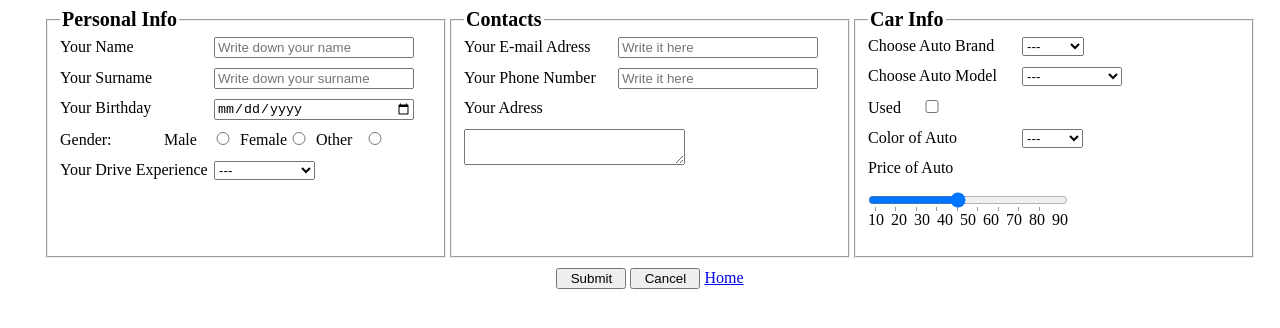
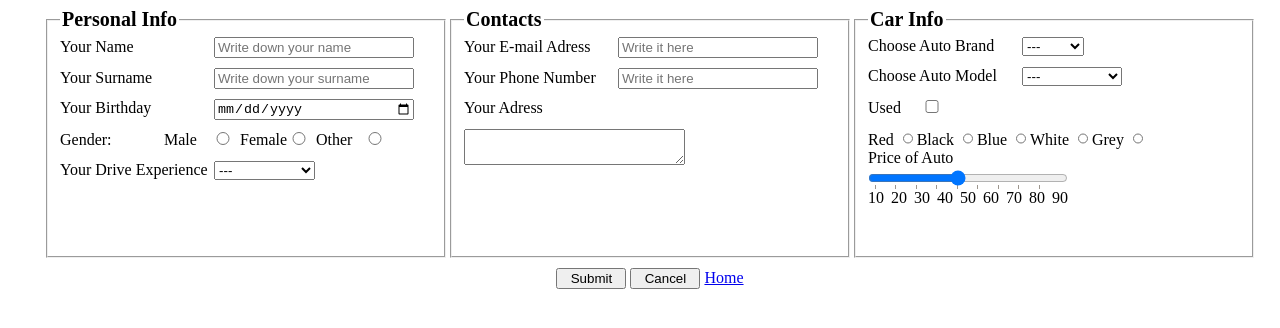
Before and after one commit to Ragy4a/carshop, a plain HTML site: page form.html in a window 1280 px wide. Drawn offline with Linux system fonts and the light colour scheme.

Commit message:
Add files via upload

```diff
--- a/assets/css/form.css
+++ b/assets/css/form.css
@@ -53,11 +53,30 @@ input[type='range'] {
     width: 20px;
     margin-left: -100px;
 }
-
+.autocolor{
+    width: 270px;
+    height: fit-content;
+    display: flex;
+    justify-content: space-between;
+}
+.autocolor > div{
+    width: fit-content;
+}
+.autocolor > div > label{
+    width: fit-content;
+    height: fit-content;
+}
+.autocolor > div > input{
+    width: 10px;
+    margin-right: -5px;
+}
 .price{
     display: flex;
     flex-direction: column;
     width: 200px;
+}
+.price > label{
+    height: fit-content;
 }
 .btns > input{
     width: 70px;
--- a/form.html
+++ b/form.html
@@ -85,15 +85,26 @@
                     <input type="checkbox" name="usedques" id="quesused">
                 </div>
                 <div class="autocolor">
-                    <label for="autocolor">Color of Auto</label>
-                    <select name="autocolor" id="autocolor">
-                       <option value="nth">---</option>
-                       <option value="teal">Teal</option>
-                       <option value="black">Black</option>
-                       <option value="green">Green</option>
-                       <option value="red">Red</option>
-                       <option value="yellow">Yellow</option>
-                    </select>
+                    <div class="red-container">
+                        <label for="red">Red</label>
+                        <input type="radio" name="gender" id="red" value="Red">
+                    </div>
+                    <div class="black-container">
+                        <label for="black">Black</label>
+                        <input type="radio" name="gender" id="black" value="Black">
+                    </div>
+                    <div class="blue-container">
+                        <label for="blue">Blue</label>
+                        <input type="radio" name="gender" id="blue" value="Blue">
+                    </div>
+                    <div class="white-container">
+                        <label for="white">White</label>
+                        <input type="radio" name="gender" id="white" value="White">
+                    </div>
+                    <div class="grey-container">
+                        <label for="grey">Grey</label>
+                        <input type="radio" name="gender" id="grey" value="Grey">
+                    </div>
                 </div>
                 <div class="price">
                       <label for="price">Price of Auto</label>
@@ -120,7 +131,7 @@
                 </div>
             </fieldset>
             <div class="btns">
-                <input type="button" value="Submit">
+                <input type="submit" value="Submit">
                 <input type="reset" value="Cancel">
                 <a href="./index.html">Home</a>
             </div>
```
